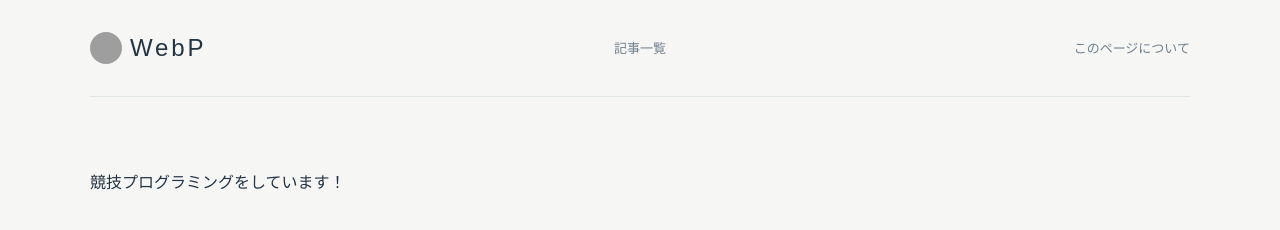
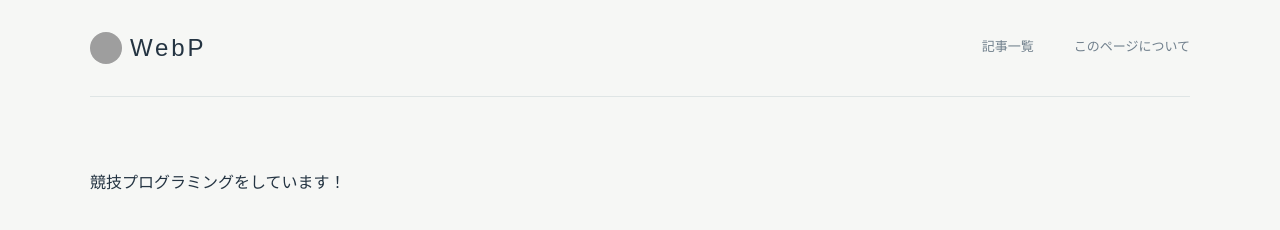
Before and after one commit to JPEG24/hp, a Jekyll site: the page built from index.md, in a window 1280 px wide. Shown: the top 230 px of the page. Built offline with Jekyll 4.4.1, drawn with Linux system fonts in a browser that asks for light colours; grey boxes are pictures that could not be loaded.

Commit message:
ヘッダー調整

```diff
--- a/_layouts/default.html
+++ b/_layouts/default.html
@@ -34,8 +34,10 @@
         <img src="{{ '/assets/images/icon.png' | relative_url }}" class="site-icon">
         <span>{{ site.title }}</span>
       </a>
-      <nav><a href="{{ '/articles/' | relative_url }}">記事一覧</a></nav>
-      <nav><a href="{{ '/about/' | relative_url }}">このページについて</a></nav>
+      <nav class = "site-nav">
+        <a href="{{ '/articles/' | relative_url }}">記事一覧</a>
+        <a href="{{ '/about/' | relative_url }}">このページについて</a>
+      </nav>
     </header>
     <main class="site-main">
       {{ content }}
--- a/assets/css/style.css
+++ b/assets/css/style.css
@@ -52,6 +52,19 @@ a {
   border-bottom: 1px solid var(--line);
 }
 
+.site-header nav {
+  display: flex;
+  align-items: center;
+  gap: 40px;
+  flex: 0 0 auto;
+}
+
+.site-header nav a {
+  color: var(--muted);
+  font-size: 13px;
+  text-decoration: none;
+}
+
 .site-title {
   color: var(--ink);
   text-decoration: none;
@@ -67,12 +80,6 @@ a {
   height: 32px;
   border-radius: 50%;
   object-fit: cover;
-}
-
-.site-header nav a {
-  color: var(--muted);
-  font-size: 13px;
-  text-decoration: none;
 }
 
 .site-main {
```
